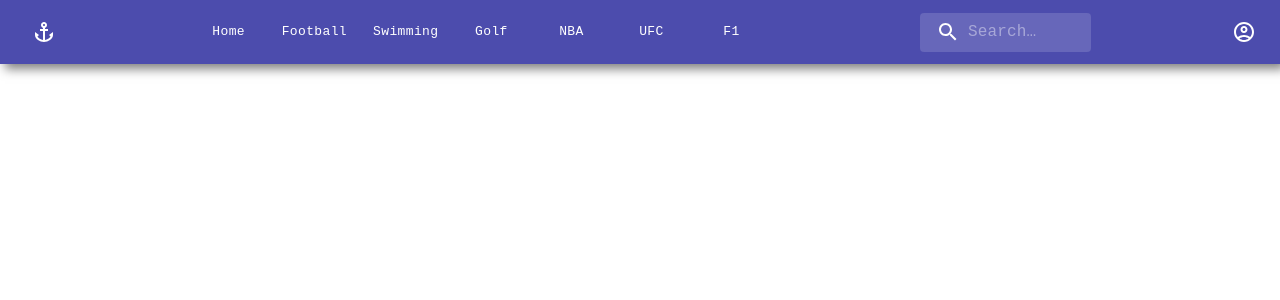
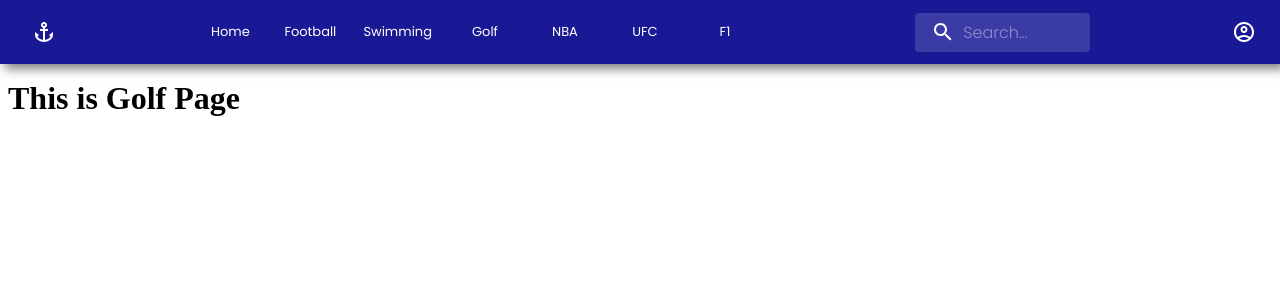
Before and after one commit to NirzanMalla/mindXcape-SecondProject, a React (Vite) app: page /golf in a window 1280 px wide. Shown: the top 300 px of the page. Built offline with nearby package versions, Linux system fonts and the light colour scheme.

Commit message:
Feature route react (#1)
* Updated the routing feature

* Modified the Routing and Customized the fonts

* Implemented CreateBrowserRouter feature

```diff
--- a/package.json
+++ b/package.json
@@ -16,7 +16,8 @@
     "@mui/icons-material": "^5.14.18",
     "@mui/material": "^5.14.18",
     "react": "^18.2.0",
-    "react-dom": "^18.2.0"
+    "react-dom": "^18.2.0",
+    "react-router-dom": "^6.20.0"
   },
   "devDependencies": {
     "@types/react": "^18.2.37",
--- a/src/App.jsx
+++ b/src/App.jsx
@@ -1,11 +1,40 @@
-import Navbar from './components/Navabar/Navbar'
+// eslint-disable-next-line no-unused-vars
+import React from "react";
+import {
+  Route,
+  RouterProvider,
+  createBrowserRouter,
+  createRoutesFromElements,
+ } from "react-router-dom";
+import Home from "./components/Home";
+import Football from "./components/Football"
+import Fone from "./components/F1"
+import Golf from "./components/Golf"
+import Nba from "./components/Nba"
+import Ufc from "./components/Ufc"
+import Swimming from "./components/Swimming";
+import RootLayout from "./layout/RootLayout";
+
+const router = createBrowserRouter(
+  createRoutesFromElements(
+    <Route path="/" element={<RootLayout/>}>
+        <Route exact path="/" element={<Home/>}/>
+        <Route path="/home" element={<Home/>}/>
+        <Route path="/football" element={<Football/>}/>
+        <Route path="/f1" element={<Fone/>}/>
+        <Route path="/golf" element={<Golf/>}/>
+        <Route path="/nba" element={<Nba/>}/>
+        <Route path="/ufc" element={<Ufc/>}/>
+        <Route path="/swimming" element={<Swimming/>}/>
+      </Route>
+  )
+)
 
 const App = () => {
   return (
-    <div>
-      <Navbar/>
 
-    </div>
+      <RouterProvider router={router}/>
+
   );
 };
 
--- /dev/null
+++ b/src/components/F1.jsx
@@ -0,0 +1,16 @@
+// eslint-disable-next-line no-unused-vars
+import React from 'react'
+import { Box } from '@mui/material';
+const Fone = () => {
+  return (
+    <div>
+      <Box style={{
+        marginTop:"80px"
+        }}>
+      <h1>This is F1 page</h1>
+      </Box>
+    </div>
+  )
+}
+
+export default Fone;
--- /dev/null
+++ b/src/components/Football.jsx
@@ -0,0 +1,16 @@
+// eslint-disable-next-line no-unused-vars
+import React from 'react'
+import { Box } from '@mui/material'
+const Football = () => {
+  return (
+    <div>
+      <Box style={{
+        marginTop:"80px"
+        }}>
+      <h1>This is Football  Page</h1>
+      </Box>
+    </div>
+  )
+}
+
+export default Football
--- /dev/null
+++ b/src/components/Golf.jsx
@@ -0,0 +1,16 @@
+/* eslint-disable no-unused-vars */
+import React from 'react'
+import { Box } from '@mui/material'
+const Golf = () => {
+  return (
+    <div>
+      <Box style={{
+        marginTop:"80px"
+        }}>
+      <h1>This is Golf Page</h1>
+      </Box>
+    </div>
+  )
+}
+
+export default Golf
--- /dev/null
+++ b/src/components/Home.jsx
@@ -0,0 +1,39 @@
+// eslint-disable-next-line no-unused-vars
+import React from 'react'
+import { Box } from '@mui/material'
+
+const images = [
+  {
+    title:"1st Background",
+    backgroundImage:"https://wallpapers.com/images/featured/messi-4k-ultra-hd-t7otmb1xwl662a0r.jpg"
+  }
+]
+
+const Home = () => {
+  return images.map((image, index)=>(
+      <>
+      <Box
+        key={index}
+        style={{
+          backgroundImage: `url(${image.backgroundImage})`,
+          backgroundSize: "cover",
+          margin: "0",
+          padding: "0",
+          backgroundPosition: "center",
+          height:"100vh"
+
+        }}
+      >
+
+      </Box>
+      </>
+
+    ))
+
+
+
+
+
+}
+
+export default Home
--- /dev/null
+++ b/src/components/Nba.jsx
@@ -0,0 +1,16 @@
+/* eslint-disable no-unused-vars */
+import React from 'react'
+import { Box } from '@mui/material';
+const Nba = () => {
+  return (
+    <div>
+      <Box style={{
+        marginTop:"80px"
+        }}>
+      <h1>This is  Nba page</h1>
+      </Box>
+    </div>
+  )
+}
+
+export default Nba;
--- /dev/null
+++ b/src/components/Swimming.jsx
@@ -0,0 +1,16 @@
+/* eslint-disable no-unused-vars */
+import React from 'react'
+import { Box } from '@mui/material'
+const Swimming = () => {
+  return (
+    <div>
+      <Box style={{
+        marginTop:"80px"
+        }}>
+      <h1>This is Swimming Page</h1>
+      </Box>
+    </div>
+  )
+}
+
+export default Swimming
--- /dev/null
+++ b/src/components/Ufc.jsx
@@ -0,0 +1,16 @@
+/* eslint-disable no-unused-vars */
+import React from 'react'
+import { Box } from '@mui/material'
+const Ufc = () => {
+  return (
+    <div>
+      <Box style={{
+        marginTop:"80px"
+        }}>
+      <h1>This is UFC page</h1>
+      </Box>
+    </div>
+  )
+}
+
+export default Ufc
--- a/src/index.css
+++ b/src/index.css
@@ -0,0 +1 @@
+@import url('https://fonts.googleapis.com/css2?family=Poppins:wght@200;300;400;500&display=swap');
--- a/src/components/Navabar/Navbar.jsx
+++ b/src/layout/Navbar.jsx
@@ -16,8 +16,19 @@ import AnchorIcon from '@mui/icons-material/Anchor';
 import SearchIcon from '@mui/icons-material/Search';
 import { styled, alpha } from '@mui/material/styles';
 import InputBase from '@mui/material/InputBase';
+import { NavLink } from "react-router-dom";
+import { createTheme, ThemeProvider } from "@mui/material";
 
 
+const theme = createTheme({
+  typography:{
+    fontFamily: 'Poppins',
+    fontWeightLight: 200,
+    fontWeightRegular: 300,
+    fontWeightMedium: 400,
+    fontWeightBold: 500,
+  }
+})
 const pages = ["Home", "Football", "Swimming", "Golf", "NBA", "UFC", "F1"];
 const settings = ["Profile", "Account", "Dashboard", "Logout"];
 
@@ -72,7 +83,6 @@ function Navbar() {
     color: 'inherit',
     '& .MuiInputBase-input': {
       padding: theme.spacing(1, 1, 1, 0),
-      // vertical padding + font size from searchIcon
       paddingLeft: `calc(1em + ${theme.spacing(4)})`,
       transition: theme.transitions.create('width'),
       width: '100%',
@@ -87,11 +97,11 @@ function Navbar() {
 
 
   return (
-
+    <ThemeProvider theme={theme}>
         <AppBar
           position="fixed"
           style={{
-            backgroundColor: "rgb(0,0,139, 0.7)",
+            backgroundColor: "rgb(0,0,139, 0.9)",
             boxShadow: "5px 5px 10px 0px rgba(0, 0, 0, 0.5)",
             justifyContent: "space-between",
             alignItems: "center",
@@ -105,16 +115,18 @@ function Navbar() {
                   mr: "auto",
                 }}
               >
-               <IconButton>
+                <NavLink to="/">
+                <IconButton>
                   <AnchorIcon style={{ color: "white" }}/>
                </IconButton>
+                </NavLink>
+
               </Box>
 
               <Box sx={{ display: "flex" }}>
                 {isMobile ? (
                   <>
                     <Button
-
                       size="small"
                       aria-label="account of current user"
                       aria-controls="menu-appbar"
@@ -124,7 +136,6 @@ function Navbar() {
                       style={{
                         color: "whitesmoke",
                         backgroundColor: "gray",
-                        fontFamily:"monospace",
                         boxShadow: "0px 0px 0px 0px",
                       }}
                     >
@@ -134,20 +145,23 @@ function Navbar() {
                 ) : (
                   <>
                     {pages.map((page) => (
-                      <Button
 
+                       <Button
                         key={page}
                         onClick={handleCloseNavMenu}
+                        component={NavLink}
+                        to={`/${page.toLowerCase()}`}
                         sx={{
                           mr: 2,
                           textTransform: "none",
                           color: "white",
-                          fontFamily:"monospace",
                         }}
                         size="small"
                       >
                         {page}
                       </Button>
+
+
                     ))}
                   </>
                 )}
@@ -174,9 +188,8 @@ function Navbar() {
                     <MenuItem key={page} onClick={handleCloseNavMenu}>
                       <Typography
                         textAlign="center"
-                        style={{
-                          fontFamily:"monospace",
-                        }}
+                        component={NavLink}
+                        to={`/${page.toLowerCase()}`}
                       >
                         {page}
                       </Typography>
@@ -195,9 +208,6 @@ function Navbar() {
               <SearchIcon />
             </SearchIconWrapper>
             <StyledInputBase
-              style={{
-                fontFamily:"monospace",
-              }}
               placeholder="Search…"
               inputProps={{ 'aria-label': 'search' }}
             />
@@ -240,9 +250,6 @@ function Navbar() {
                   {settings.map((setting) => (
                     <MenuItem key={setting} onClick={handleCloseUserMenu}>
                       <Typography
-                        style={{
-                          fontFamily:"monospace",
-                        }}
                         textAlign="center"
                       >
                         {setting}
@@ -254,7 +261,7 @@ function Navbar() {
             </Toolbar>
           </Container>
         </AppBar>
-
+        </ThemeProvider>
   );
 }
 export default Navbar;
--- /dev/null
+++ b/src/layout/RootLayout.jsx
@@ -0,0 +1,13 @@
+import { Outlet } from "react-router-dom"
+import Navbar from "./Navbar"
+
+const RootLayout = () => {
+  return (
+    <>
+    <Navbar/>
+    <Outlet/>
+    </>
+  )
+}
+
+export default RootLayout
```
Also changed, not shown: 1 other file (tests, documents, lock files or other folders).
